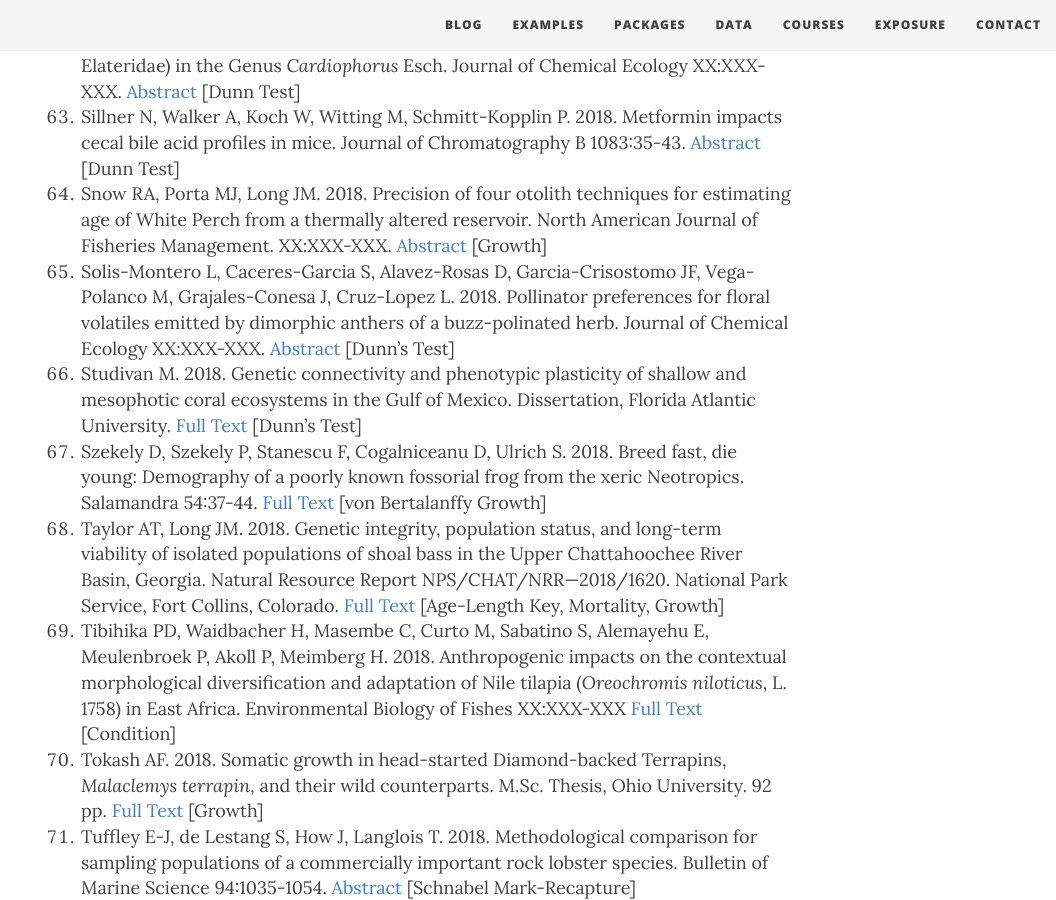
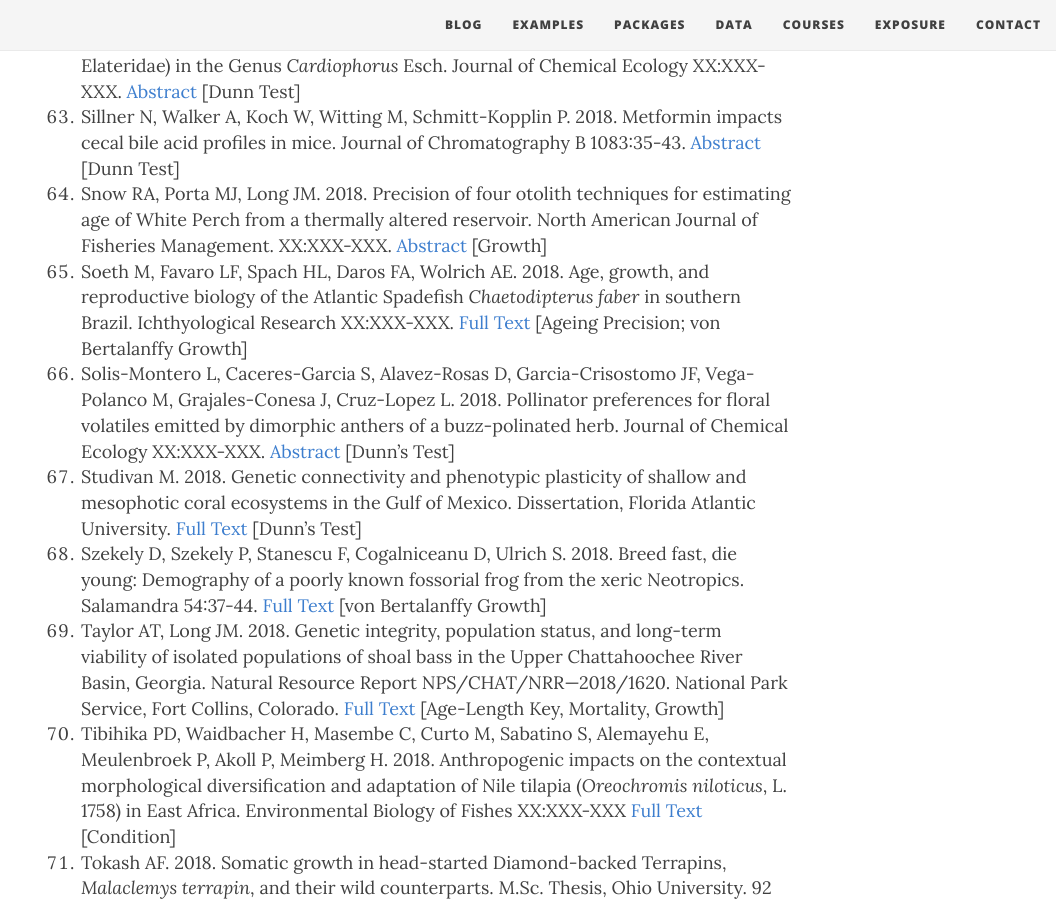
Before and after one commit to droglenc/fishR, a Jekyll site: the page built from exposure/exposure-citations18.md, in a window 1280 px wide and 900 px high, scrolled down 5974 px. Shown: the whole window, without its empty margins (224-1280 px from the left). Built offline with Jekyll 4.4.1, drawn with Linux system fonts in a browser that asks for light colours; nearby versions of some CDN libraries; some of the changed lines change nothing that is shown.

Commit message:
Added citation

```diff
--- a/exposure/exposure-citations18.md
+++ b/exposure/exposure-citations18.md
@@ -5,7 +5,7 @@ subtitle: fishR and FSA is Being Used!!
 css: "/css/exposure-citation.css"
 ---
 
-The [**IFAR** book](http://derekogle.com/IFAR/), **fishR** website, or the **FSA** package were cited in the following <span id="contact-div">77</span> publications.
+The [**IFAR** book](http://derekogle.com/IFAR/), **fishR** website, or the **FSA** package were cited in the following <span id="contact-div">78</span> publications.
 
 1. Agbani PO, Kafoutchoni KM, Salako KV, Gbedomon RC, Kegbe AM, Karen H, Sinsin B. 2018. Traditional ecological knowledge-based assessment of threatened woody species and their potential substitutes in the Atakora mountain chain, a threatened hotspot of biodiversity in Northwestern Benin, West Africa. Journal of Ethnobiology and Ethnomedicine 14:21. [Full Text](https://ethnobiomed.biomedcentral.com/articles/10.1186/s13002-018-0219-6) [Dunn's Test]
 1. Anderson J, McDonald D, Bumguardner B, Olsen Z, Ferguson JW. 2018. Patterns of maturity, seasonal migration, and spawning of Atlantic Croaker in the western Gulf of Mexico. Gulf of Mexico Science 34:XXX-XXX. [Full Text](https://aquila.usm.edu/cgi/viewcontent.cgi?article=1598&context=goms) [Growth]
@@ -71,6 +71,7 @@ The [**IFAR** book](http://derekogle.com/IFAR/), **fishR** website, or the **FSA
 1. Serrano JM, Collignon RM, Zou Y, Millar JG. 2018. Identification of sex pheromones and sex pheromone mimics for two North American click beetle cpecies (Coleoptera: Elateridae) in the Genus *Cardiophorus* Esch. Journal of Chemical Ecology XX:XXX-XXX. [Abstract](https://link.springer.com/article/10.1007/s10886-018-0940-6) [Dunn Test]
 1. Sillner N, Walker A, Koch W, Witting M, Schmitt-Kopplin P. 2018. Metformin impacts cecal bile acid profiles in mice. Journal of Chromatography B 1083:35-43. [Abstract](https://www.sciencedirect.com/science/article/pii/S1570023218300795) [Dunn Test]
 1. Snow RA, Porta MJ, Long JM. 2018. Precision of four otolith techniques for estimating age of White Perch from a thermally altered reservoir. North American Journal of Fisheries Management. XX:XXX-XXX. [Abstract](https://onlinelibrary.wiley.com/doi/abs/10.1002/nafm.10069) [Growth]
+1. Soeth M, Favaro LF, Spach HL, Daros FA, Wolrich AE. 2018. Age, growth, and reproductive biology of the Atlantic Spadefish *Chaetodipterus faber* in southern Brazil. Ichthyological Research XX:XXX-XXX. [Full Text](https://link.springer.com/article/10.1007/s10228-018-0663-2) [Ageing Precision; von Bertalanffy Growth]
 1. Solis-Montero L, Caceres-Garcia S, Alavez-Rosas D, Garcia-Crisostomo JF, Vega-Polanco M, Grajales-Conesa J, Cruz-Lopez L. 2018. Pollinator preferences for floral volatiles emitted by dimorphic anthers of a buzz-polinated herb. Journal of Chemical Ecology XX:XXX-XXX. [Abstract](https://link.springer.com/article/10.1007/s10886-018-1014-5) [Dunn's Test]
 1. Studivan M. 2018. Genetic connectivity and phenotypic plasticity of shallow and mesophotic coral ecosystems in the Gulf of Mexico. Dissertation, Florida Atlantic University. [Full Text](https://search.proquest.com/openview/f3ce3441c636d37e1b799b44b7955ee6/) [Dunn's Test]
 1. Szekely D, Szekely P, Stanescu F, Cogalniceanu D, Ulrich S. 2018. Breed fast, die young: Demography of a poorly known fossorial frog from the xeric Neotropics. Salamandra 54:37-44. [Full Text](https://www.researchgate.net/profile/Florina_Stanescu/publication/320779366_Breed_fast_die_young_Demography_of_a_poorly_known_fossorial_frog_from_the_xeric_Neotropics/links/5a85c642aca272017e564ce2/Breed-fast-die-young-Demography-of-a-poorly-known-fossorial-frog-from-the-xeric-Neotropics.pdf) [von Bertalanffy Growth]
```
